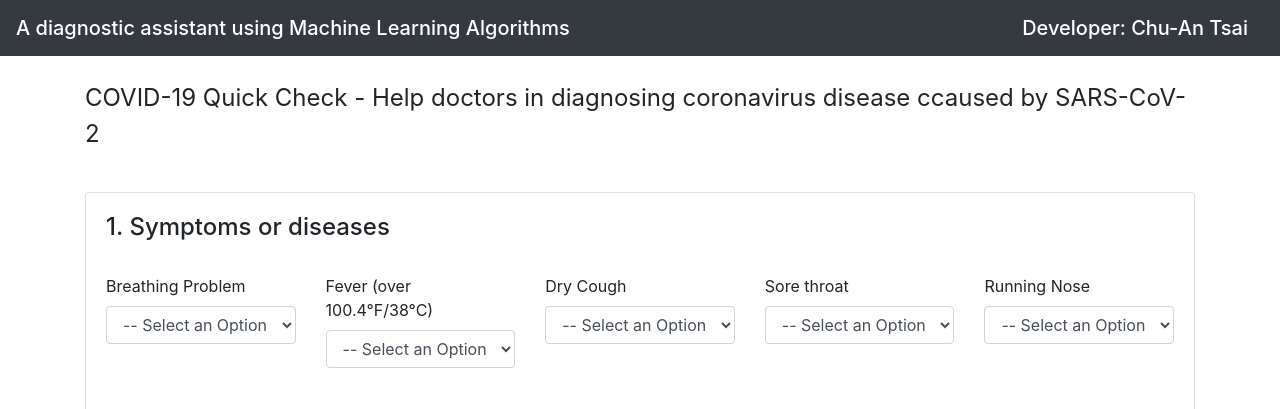
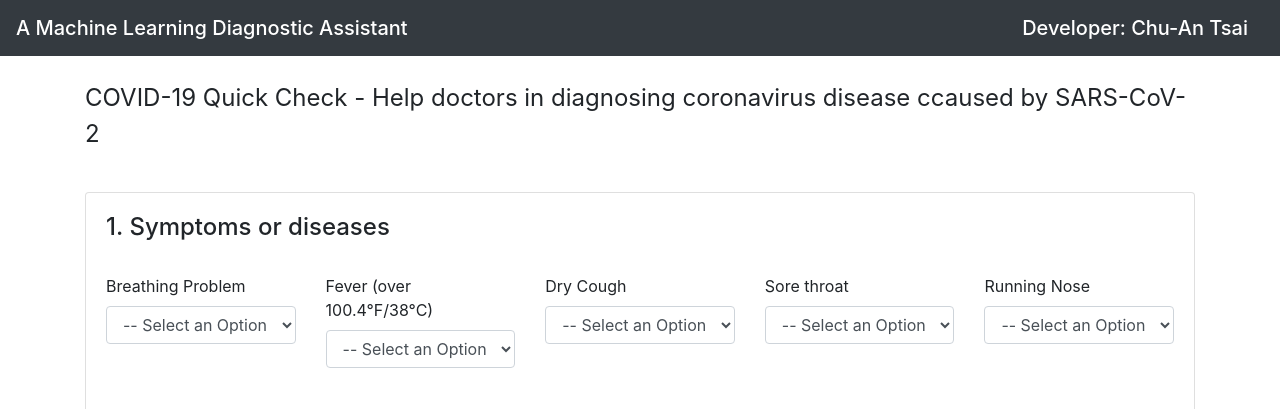
Before and after one commit to ChuAn0428/Cloud-Computing---ML-Web-Diagnostic-Assistant, a Flask app: page / in a window 1280 px wide. Shown: the top 409 px of the page. Run offline with Flask 2, Linux system fonts and the light colour scheme; parts of the project's set-up code (start-up, migrations or seed data) failed here and were passed over; some libraries are stand-ins or nearby versions.

Commit message:
Update webApp.html

```diff
--- a/templates/webApp.html
+++ b/templates/webApp.html
@@ -24,7 +24,7 @@ Part 2: Web Apllication Interface
 
 		<!-- Navbar-->
 		<nav class="navbar navbar-dark bg-dark">
-			<span class="navbar-brand mb-0 h1" style="float:left;">A diagnostic assistant using Machine Learning Algorithms</span>
+			<span class="navbar-brand mb-0 h1" style="float:left;">A Machine Learning Diagnostic Assistant</span>
 			<span class="navbar-brand mb-0 h1" style="float:right;">Developer: Chu-An Tsai</span>
 		</nav>
 		<div class="container">
```
